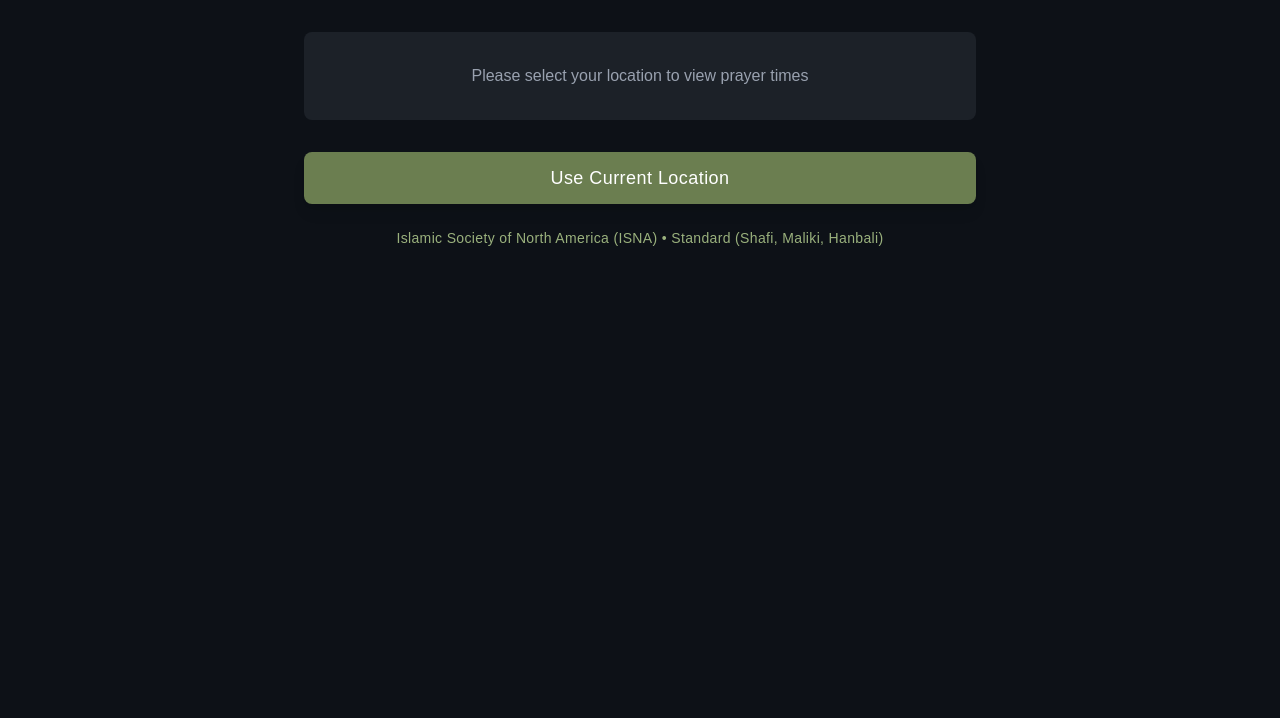
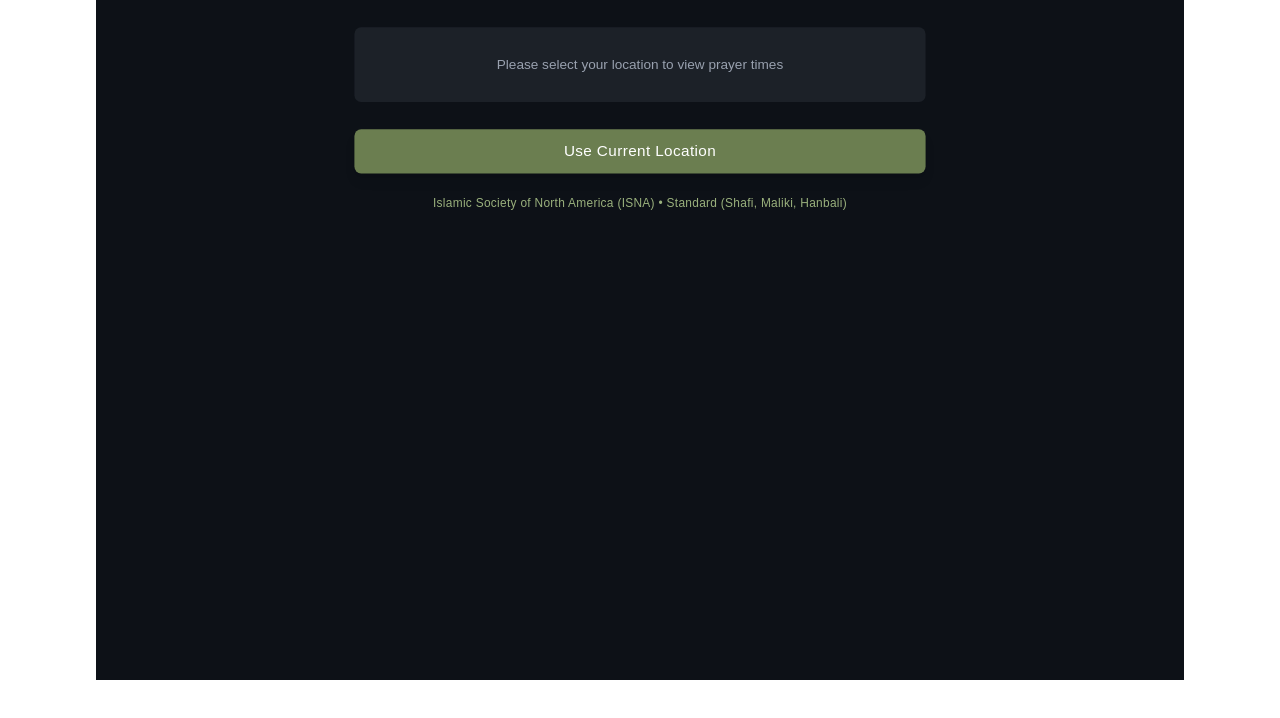
Before and after one commit to sfwani/prayer-times-app, a Next.js app: page / in a window 1280 px wide. Shown: the top 718 px of the page. Built offline with nearby package versions, Linux system fonts and the light colour scheme.

Commit message:
adjust landing zoom

```diff
--- a/src/app/layout.tsx
+++ b/src/app/layout.tsx
@@ -1,4 +1,4 @@
-import type { Metadata } from "next";
+import type { Metadata, Viewport } from "next";
 import { Roboto } from 'next/font/google';
 import "./globals.css";
 
@@ -7,6 +7,14 @@ const roboto = Roboto({
   weight: ['300', '400', '500'],
   display: 'swap',
 });
+
+export const viewport: Viewport = {
+  initialScale: 0.6,
+  minimumScale: 0.6,
+  maximumScale: 5.0,
+  width: 'device-width',
+  userScalable: true,
+}
 
 export const metadata: Metadata = {
   title: "Prayer Times App",
--- a/src/app/page.tsx
+++ b/src/app/page.tsx
@@ -196,7 +196,7 @@ export default function Home() {
   };
 
   return (
-    <div className="min-h-screen bg-[#0D1117] text-white p-8">
+    <div className="min-h-screen bg-[#0D1117] text-white p-8" style={{ transform: 'scale(0.85)', transformOrigin: 'top center' }}>
       <div className="max-w-2xl mx-auto flex flex-col items-center space-y-8">
         {/* Prayer Times Display */}
         <div className="w-full bg-[#1C2128] rounded-lg p-8">
```
